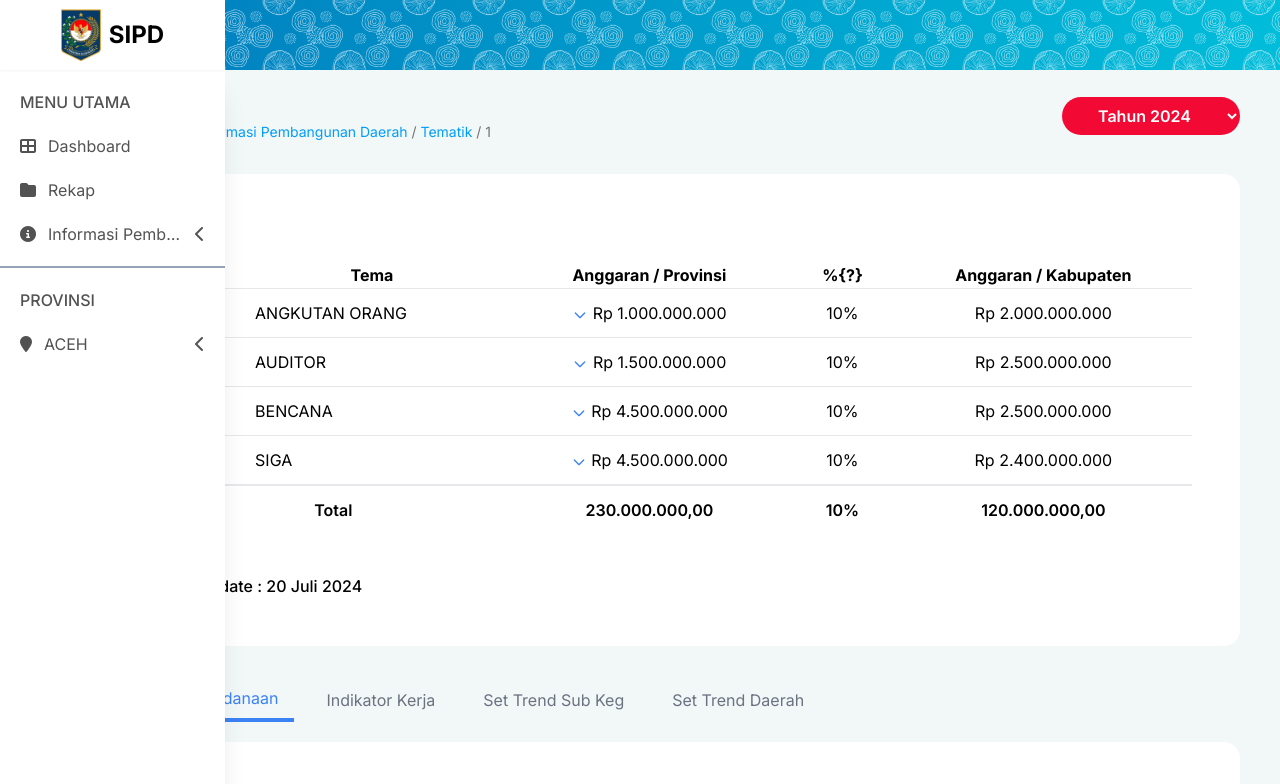
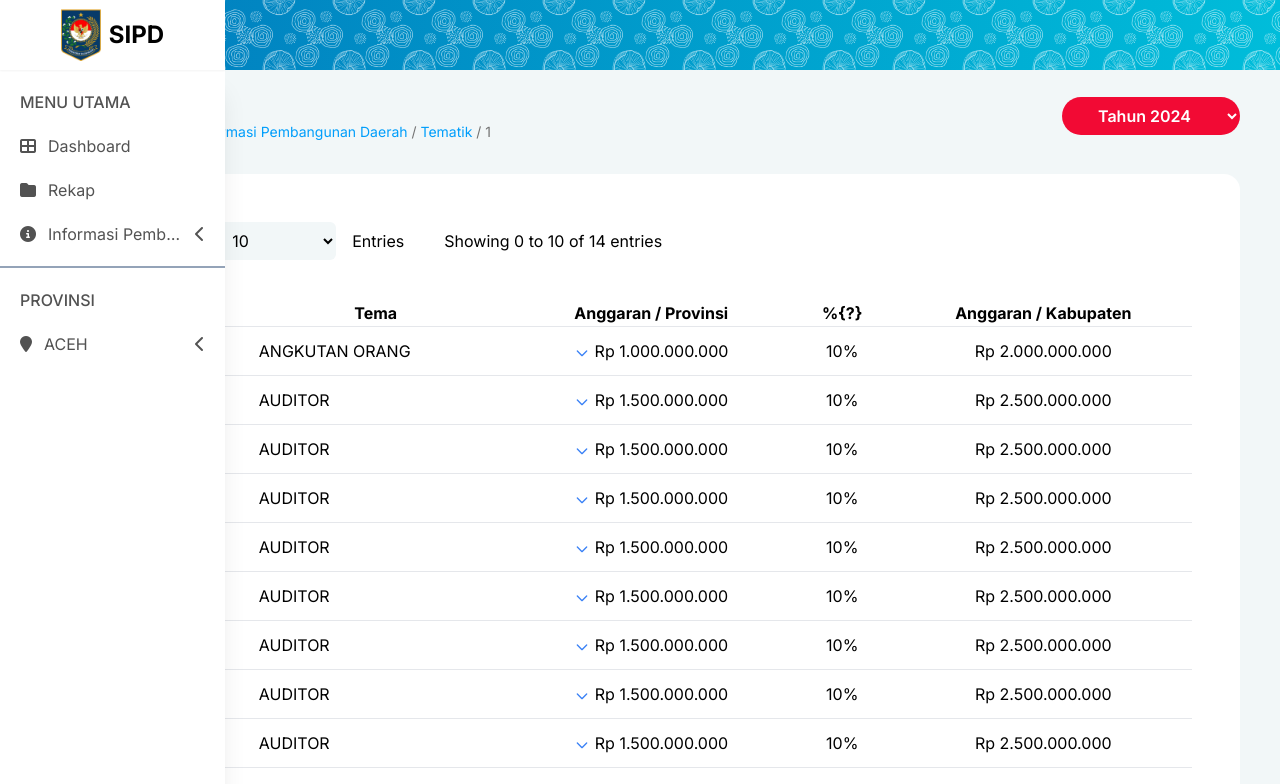
Before and after one commit to zzz3t444/nuxt-sipd, a Nuxt app: page /tematik/1 in a window 1280 px wide. Shown: the top 784 px of the page. Built offline with nearby package versions, Linux system fonts and the light colour scheme.

Commit message:
<ui>(update for dropdown list name province and kabupaten)

```diff
--- a/pages/index.vue
+++ b/pages/index.vue
@@ -1,5 +1,4 @@
 <script setup>
-// onMounted
 import { ref, computed } from "vue";
 import { Chart } from "chart.js/auto";
 import StatusCard from "../components/StatusCard.vue";
--- a/pages/tematik/[tema]/[provinsi]/index.vue
+++ b/pages/tematik/[tema]/[provinsi]/index.vue
@@ -93,9 +93,6 @@ watch(
     </div>
   </div>
 
-  <!-- <div class="pt-8 flex justify-end">
-    <Menu />
-  </div> -->
   <div class="mt-5 w-full bg-white py-12 px-7 rounded-2xl text-white">
     <h1 class="text-start font-bold text-black text-2xl">Per Tingkatan Pemerintah Daerah</h1>
     <div class="grid justify-center items-center gap-3 py-12">
--- a/pages/tematik/[tema]/index.vue
+++ b/pages/tematik/[tema]/index.vue
@@ -1,95 +1,30 @@
 <script setup>
-import { ref } from "vue";
+import { ref, computed } from "vue";
 import { useRoute } from "vue-router";
+import provinsiListData from "@/utils/provinsilist.json";
+import provincesData from "@/utils/provinceName.json";
 
 const route = useRoute();
+const provinsiList = ref(provinsiListData);
+const provinces = ref(provincesData);
+const entriesCount = ref(10);
+const openDropdown = ref(null); // Track which dropdown is open
 
-const provinsiList = ref([
-  {
-    id: 1,
-    name: "ANGKUTAN ORANG",
-    slug: "ANGKUTAN ORANG",
-    anggaranP: "Rp 1.000.000.000",
-    anggaranK: "Rp 2.000.000.000",
-    showDropdown: false,
-    selectedProvinces: [],
-    selectAll: false,
-  },
-  {
-    id: 2,
-    name: "AUDITOR",
-    slug: "AUDITOR",
-    anggaranP: "Rp 1.500.000.000",
-    anggaranK: "Rp 2.500.000.000",
-    showDropdown: false,
-    selectedProvinces: [],
-    selectAll: false,
-  },
-  {
-    id: 3,
-    name: "BENCANA",
-    slug: "BENCANA",
-    anggaranP: "Rp 4.500.000.000",
-    anggaranK: "Rp 2.500.000.000",
-    showDropdown: false,
-    selectedProvinces: [],
-    selectAll: false,
-  },
-  {
-    id: 4,
-    name: "	SIGA",
-    slug: "	SIGA",
-    anggaranP: "Rp 4.500.000.000",
-    anggaranK: "Rp 2.400.000.000",
-    showDropdown: false,
-    selectedProvinces: [],
-    selectAll: false,
-  },
-]);
-
-const provinces = ref([
-  { id: 1, name: "Aceh", checked: false },
-  { id: 2, name: "Sumatera Utara", checked: false },
-  { id: 3, name: "Sumatera Barat", checked: false },
-  { id: 4, name: "Riau", checked: false },
-  { id: 5, name: "Jambi", checked: false },
-  { id: 6, name: "Sumatera Selatan", checked: false },
-  { id: 7, name: "Bengkulu", checked: false },
-  { id: 8, name: "Lampung", checked: false },
-  { id: 9, name: "Kepulauan Bangka Belitung", checked: false },
-  { id: 10, name: "Kepulauan Riau", checked: false },
-  { id: 11, name: "DKI Jakarta", checked: false },
-  { id: 12, name: "Jawa Barat", checked: false },
-  { id: 13, name: "Jawa Tengah", checked: false },
-  { id: 14, name: "DI Yogyakarta", checked: false },
-  { id: 15, name: "Jawa Timur", checked: false },
-  { id: 16, name: "Banten", checked: false },
-  { id: 17, name: "Bali", checked: false },
-  { id: 18, name: "Nusa Tenggara Barat", checked: false },
-  { id: 19, name: "Nusa Tenggara Timur", checked: false },
-  { id: 20, name: "Kalimantan Barat", checked: false },
-  { id: 21, name: "Kalimantan Tengah", checked: false },
-  { id: 22, name: "Kalimantan Selatan", checked: false },
-  { id: 23, name: "Kalimantan Timur", checked: false },
-  { id: 24, name: "Kalimantan Utara", checked: false },
-  { id: 25, name: "Sulawesi Utara", checked: false },
-  { id: 26, name: "Sulawesi Tengah", checked: false },
-  { id: 27, name: "Sulawesi Selatan", checked: false },
-  { id: 28, name: "Sulawesi Tenggara", checked: false },
-  { id: 29, name: "Gorontalo", checked: false },
-  { id: 30, name: "Sulawesi Barat", checked: false },
-  { id: 31, name: "Maluku", checked: false },
-  { id: 32, name: "Maluku Utara", checked: false },
-  { id: 33, name: "Papua Barat", checked: false },
-  { id: 34, name: "Papua", checked: false },
-  { id: 35, name: "Papua Tengah", checked: false },
-  { id: 36, name: "Papua Pegunungan", checked: false },
-  { id: 37, name: "Papua Selatan", checked: false },
-  { id: 38, name: "Papua Barat Daya", checked: false },
-]);
+const filteredProvinsiList = computed(() => {
+  return provinsiList.value.slice(0, entriesCount.value);
+});
 
 const toggleDropdown = (prov) => {
+  // Close the currently open dropdown if it's not the same one
+  if (openDropdown.value && openDropdown.value !== prov) {
+    openDropdown.value.showDropdown = false;
+  }
+
+  // Toggle the clicked dropdown
   prov.showDropdown = !prov.showDropdown;
+
+  // Update the openDropdown reference
+  openDropdown.value = prov.showDropdown ? prov : null;
 };
 
 const toggleCheckbox = (province, prov) => {
@@ -99,8 +34,20 @@ const toggleCheckbox = (province, prov) => {
     if (!prov.selectedProvinces.includes(province.name)) {
       prov.selectedProvinces.push(province.name);
     }
+
+    province.districts.forEach((district) => {
+      district.checked = true;
+      if (!prov.selectedDistricts.includes(district.name)) {
+        prov.selectedDistricts.push(district.name);
+      }
+    });
   } else {
     prov.selectedProvinces = prov.selectedProvinces.filter((name) => name !== province.name);
+
+    province.districts.forEach((district) => {
+      district.checked = false;
+      prov.selectedDistricts = prov.selectedDistricts.filter((name) => name !== district.name);
+    });
   }
 
   prov.selectAll = provinces.value.every((p) => p.checked);
@@ -114,8 +61,20 @@ const toggleSelectAll = (prov) => {
       if (!prov.selectedProvinces.includes(province.name)) {
         prov.selectedProvinces.push(province.name);
       }
+
+      province.districts.forEach((district) => {
+        district.checked = true;
+        if (!prov.selectedDistricts.includes(district.name)) {
+          prov.selectedDistricts.push(district.name);
+        }
+      });
     } else {
       prov.selectedProvinces = [];
+
+      province.districts.forEach((district) => {
+        district.checked = false;
+        prov.selectedDistricts = [];
+      });
     }
   });
 };
@@ -141,6 +100,21 @@ const toggleSelectAll = (prov) => {
     </div>
     <div class="bg-white w-full sm:px-5 py-4 rounded-2xl my-8">
       <div class="w-full bg-white px-7 rounded-lg text-black py-8">
+        <header class="flex items-center mb-5 gap-10">
+          <div class="flex items-center gap-4">
+            <span>Show</span>
+            <select name="entriescount" id="entriescount" class="py-2 px-3 w-[120px] outline-none rounded-md text-left bg-[#f2f7f8]" v-model="entriesCount">
+              <option value="10">10</option>
+              <option value="25">25</option>
+              <option value="50">50</option>
+              <option value="100">100</option>
+            </select>
+            <span>Entries</span>
+          </div>
+          <div>
+            <span>Showing 0 to {{ filteredProvinsiList.length }} of {{ provinsiList.length }} entries</span>
+          </div>
+        </header>
         <div class="w-full mt-10 overflow-x-auto">
           <table class="w-full">
             <thead>
@@ -153,7 +127,7 @@ const toggleSelectAll = (prov) => {
               </tr>
             </thead>
             <tbody>
-              <tr class="border-t-[1px]" v-for="(prov, index) in provinsiList" :key="prov.id">
+              <tr class="border-t-[1px]" v-for="(prov, index) in filteredProvinsiList" :key="prov.id">
                 <td class="py-3 px-5 text-center">{{ index + 1 }}</td>
                 <td class="py-3 px-5">{{ prov.name }}</td>
                 <td class="py-3 px-5 text-center">
@@ -162,24 +136,38 @@ const toggleSelectAll = (prov) => {
                       <path stroke-linecap="round" stroke-linejoin="round" d="M19 9l-7 7-7-7" />
                     </svg>
                   </button>
+
                   {{ prov.anggaranP }}
 
-                  <!-- Dropdown provinsi dengan checkbox -->
-                  <div v-if="prov.showDropdown" class="absolute bg-white border border-gray-300 shadow-lg mt-2 w-60 max-h-60 overflow-y-auto">
+                  <div v-if="prov.showDropdown" class="absolute bg-white border border-gray-300 shadow-lg mt-2 w-96 max-h-80 p-4 rounded-lg overflow-y-auto">
                     <ul>
                       <li class="flex items-center p-2 hover:bg-gray-100">
                         <input type="checkbox" :checked="prov.selectAll" @change="toggleSelectAll(prov)" />
                         <span class="ml-2">Select All</span>
                       </li>
-                      <li v-for="province in provinces" :key="province.id" class="flex items-center p-2 hover:bg-gray-100">
+                      <li v-for="province in provinces" :key="province.id" class="flex items-start p-2 hover:bg-gray-100">
                         <input type="checkbox" v-model="province.checked" @change="toggleCheckbox(province, prov)" />
                         <span class="ml-2">{{ province.name }}</span>
+
+                        <button @click="province.showDistricts = !province.showDistricts" class="ml-2 text-blue-500">
+                          <svg xmlns="http://www.w3.org/2000/svg" fill="none" viewBox="0 0 24 24" stroke-width="2" stroke="currentColor" class="w-4 h-4 inline">
+                            <path stroke-linecap="round" stroke-linejoin="round" d="M19 9l-7 7-7-7" />
+                          </svg>
+                        </button>
+
+                        <div v-if="province.showDistricts" class="ml-4 bg-gray-100 p-2 rounded">
+                          <ul>
+                            <li v-for="district in province.districts" :key="district.name" class="flex items-center p-2 hover:bg-gray-200">
+                              <input type="checkbox" v-model="district.checked" />
+                              <span class="ml-2">{{ district.name }}</span>
+                            </li>
+                          </ul>
+                        </div>
                       </li>
                     </ul>
                   </div>
 
-                  <!-- Menampilkan provinsi yang dipilih -->
-                  <div v-if="prov.selectedProvinces.length" class="mt-1 text-sm text-gray-600">{{ prov.selectedProvinces.length }} terpilih</div>
+                  <div v-if="prov.selectedProvinces.length" class="mt-1 text-sm text-gray-600">{{ prov.selectedProvinces.length }} selected</div>
                 </td>
                 <td class="py-3 px-5 text-center">10%</td>
                 <td class="py-3 px-5 text-center">{{ prov.anggaranK }}</td>
@@ -192,7 +180,12 @@ const toggleSelectAll = (prov) => {
               </tr>
             </tbody>
           </table>
-          <h1 class="text-md mt-10 font-medium">Data Update : 20 Juli 2024</h1>
+          <div class="flex items-center justify-between p-10 pb-0">
+            <h1 class="text-md font-medium">Data Update : 20 Juli 2024</h1>
+            <nuxt-link to="">
+              <button class="py-2 px-6 bg-[#009efb] rounded-lg text-white hover:scale-95 duration-150 transition-all">Terapkan</button>
+            </nuxt-link>
+          </div>
         </div>
       </div>
     </div>
@@ -205,4 +198,16 @@ const toggleSelectAll = (prov) => {
 .absolute {
   position: absolute;
 }
+
+.max-h-80 {
+  max-height: 30rem;
+}
+
+.w-96 {
+  width: 44rem;
+}
+
+.p-4 {
+  padding: 1rem;
+}
 </style>
--- /dev/null
+++ b/utils/provinceName.json
@@ -0,0 +1,35 @@
+[
+  {
+    "id": 1,
+    "name": "Aceh",
+    "checked": false,
+    "districts": [
+      { "name": "Banda Aceh", "checked": false },
+      { "name": "Aceh Besar", "checked": false }
+    ]
+  },
+  {
+    "id": 2,
+    "name": "Sumatera Utara",
+    "checked": false,
+    "districts": [
+      { "name": "Medan", "checked": false },
+      { "name": "Deli Serdang", "checked": false }
+    ]
+  },
+  {
+    "id": 3,
+    "name": "Kalimantan Tengah",
+    "checked": false,
+    "districts": [
+      { "name": "barito", "checked": false },
+      { "name": "kapuas", "checked": false },
+      { "name": "Gunung Mas", "checked": false },
+      { "name": "Katingan", "checked": false },
+      { "name": "Lamandau", "checked": false },
+      { "name": "Seruyan", "checked": false },
+      { "name": "Sukamara", "checked": false },
+      { "name": "Palangkaraya", "checked": false }
+    ]
+  }
+]
--- /dev/null
+++ b/utils/provinsilist.json
@@ -0,0 +1,144 @@
+[
+  {
+    "id": 1,
+    "name": "ANGKUTAN ORANG",
+    "slug": "ANGKUTAN ORANG",
+    "anggaranP": "Rp 1.000.000.000",
+    "anggaranK": "Rp 2.000.000.000",
+    "showDropdown": false,
+    "selectedProvinces": [],
+    "selectAll": false
+  },
+  {
+    "id": 2,
+    "name": "AUDITOR",
+    "slug": "AUDITOR",
+    "anggaranP": "Rp 1.500.000.000",
+    "anggaranK": "Rp 2.500.000.000",
+    "showDropdown": false,
+    "selectedProvinces": [],
+    "selectAll": false
+  },
+  {
+    "id": 3,
+    "name": "AUDITOR",
+    "slug": "AUDITOR",
+    "anggaranP": "Rp 1.500.000.000",
+    "anggaranK": "Rp 2.500.000.000",
+    "showDropdown": false,
+    "selectedProvinces": [],
+    "selectAll": false
+  },
+  {
+    "id": 4,
+    "name": "AUDITOR",
+    "slug": "AUDITOR",
+    "anggaranP": "Rp 1.500.000.000",
+    "anggaranK": "Rp 2.500.000.000",
+    "showDropdown": false,
+    "selectedProvinces": [],
+    "selectAll": false
+  },
+  {
+    "id": 5,
+    "name": "AUDITOR",
+    "slug": "AUDITOR",
+    "anggaranP": "Rp 1.500.000.000",
+    "anggaranK": "Rp 2.500.000.000",
+    "showDropdown": false,
+    "selectedProvinces": [],
+    "selectAll": false
+  },
+  {
+    "id": 6,
+    "name": "AUDITOR",
+    "slug": "AUDITOR",
+    "anggaranP": "Rp 1.500.000.000",
+    "anggaranK": "Rp 2.500.000.000",
+    "showDropdown": false,
+    "selectedProvinces": [],
+    "selectAll": false
+  },
+  {
+    "id": 7,
+    "name": "AUDITOR",
+    "slug": "AUDITOR",
+    "anggaranP": "Rp 1.500.000.000",
+    "anggaranK": "Rp 2.500.000.000",
+    "showDropdown": false,
+    "selectedProvinces": [],
+    "selectAll": false
+  },
+  {
+    "id": 8,
+    "name": "AUDITOR",
+    "slug": "AUDITOR",
+    "anggaranP": "Rp 1.500.000.000",
+    "anggaranK": "Rp 2.500.000.000",
+    "showDropdown": false,
+    "selectedProvinces": [],
+    "selectAll": false
+  },
+  {
+    "id": 9,
+    "name": "AUDITOR",
+    "slug": "AUDITOR",
+    "anggaranP": "Rp 1.500.000.000",
+    "anggaranK": "Rp 2.500.000.000",
+    "showDropdown": false,
+    "selectedProvinces": [],
+    "selectAll": false
+  },
+  {
+    "id": 10,
+    "name": "AUDITOR",
+    "slug": "AUDITOR",
+    "anggaranP": "Rp 1.500.000.000",
+    "anggaranK": "Rp 2.500.000.000",
+    "showDropdown": false,
+    "selectedProvinces": [],
+    "selectAll": false
+  },
+  {
+    "id": 11,
+    "name": "AUDITOR",
+    "slug": "AUDITOR",
+    "anggaranP": "Rp 1.500.000.000",
+    "anggaranK": "Rp 2.500.000.000",
+    "showDropdown": false,
+    "selectedProvinces": [],
+    "selectAll": false
+  },
+  {
+    "id": 12,
+    "name": "AUDITOR",
+    "slug": "AUDITOR",
+    "anggaranP": "Rp 1.500.000.000",
+    "anggaranK": "Rp 2.500.000.000",
+    "showDropdown": false,
+    "selectedProvinces": [],
+    "selectAll": false
+  },
+
+  {
+    "id": 13,
+    "name": "AUDITOR",
+    "slug": "AUDITOR",
+    "anggaranP": "Rp 1.500.000.000",
+    "anggaranK": "Rp 2.500.000.000",
+    "showDropdown": false,
+    "selectedProvinces": [],
+    "selectAll": false
+  },
+
+  {
+    "id": 14,
+    "name": "AUDITOR",
+    "slug": "AUDITOR",
+    "anggaranP": "Rp 1.500.000.000",
+    "anggaranK": "Rp 2.500.000.000",
+    "showDropdown": false,
+    "selectedProvinces": [],
+    "selectAll": false
+  }
+]
```
